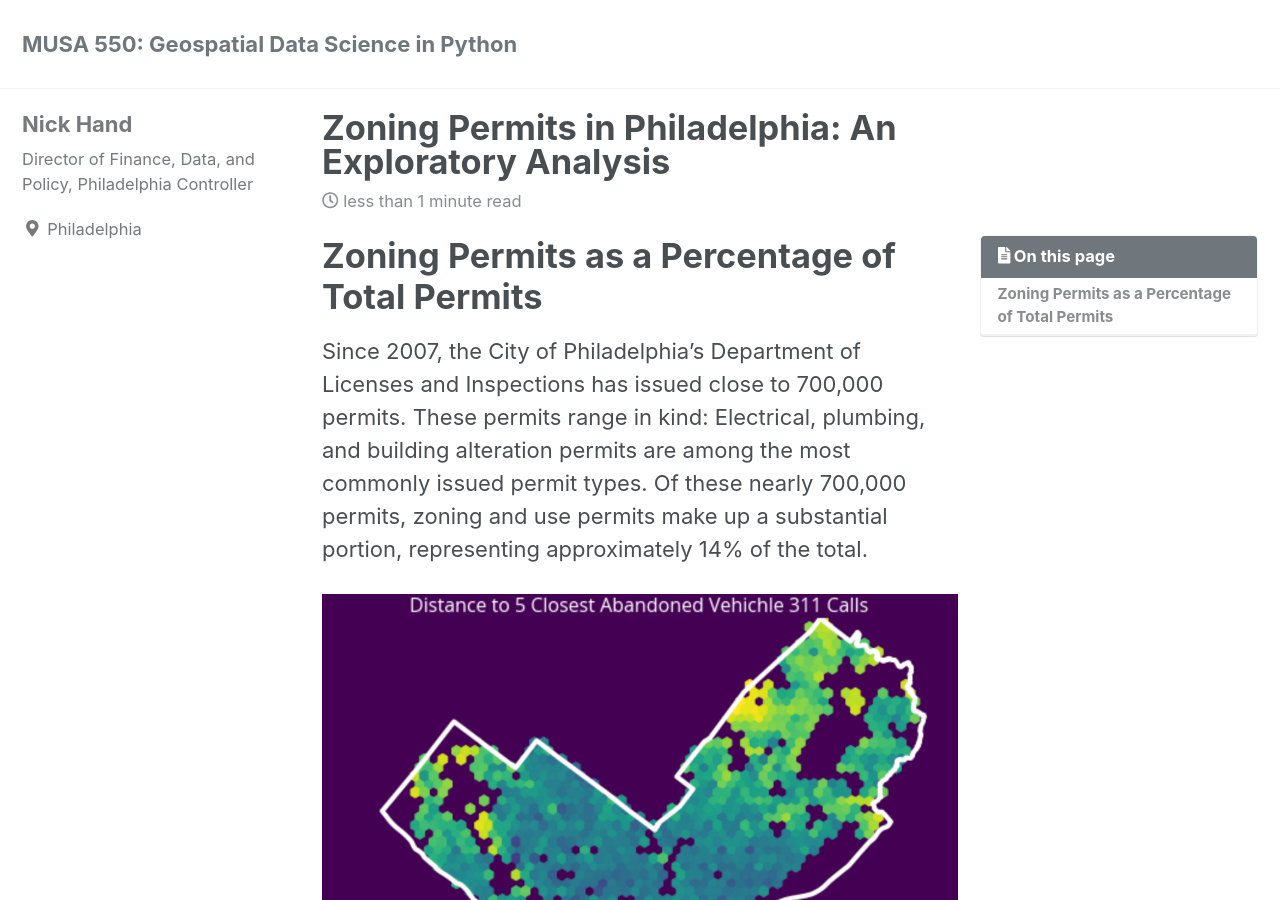
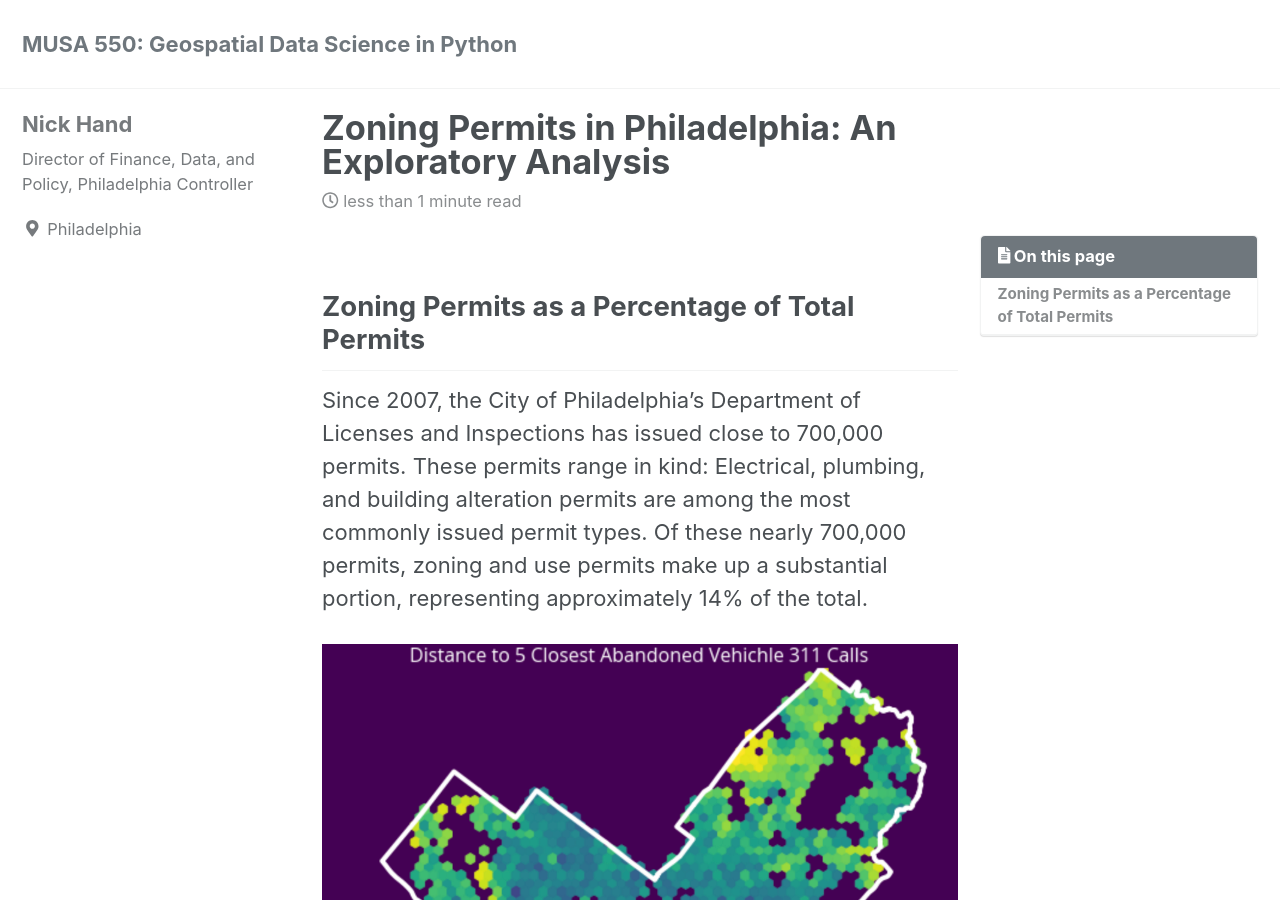
Before and after one commit to maxmasudafarkas/Philadelphia_Entitlements_Analysis, a Jekyll site: the page built from _posts/2019-04-17-example-post.md, in a window 1280 px wide and 900 px high. Built offline with Jekyll 4.4.1, drawn with Linux system fonts in a browser that asks for light colours; cached includes are drawn as plain includes; nearby versions of some CDN libraries; a script that is not in the unit is left out.

```diff
--- a/_posts/2019-04-17-example-post.md
+++ b/_posts/2019-04-17-example-post.md
@@ -8,7 +8,7 @@ toc: true
 toc_sticky: true
 ---
 
-# Zoning Permits as a Percentage of Total Permits
+## Zoning Permits as a Percentage of Total Permits
 
 Since 2007, the City of Philadelphia's Department of Licenses and Inspections has issued close to 700,000 permits. These permits range in kind: Electrical, plumbing, and building alteration permits are among the most commonly issued permit types. Of these nearly 700,000 permits, zoning and use permits make up a substantial portion, representing approximately 14% of the total.
 
```
